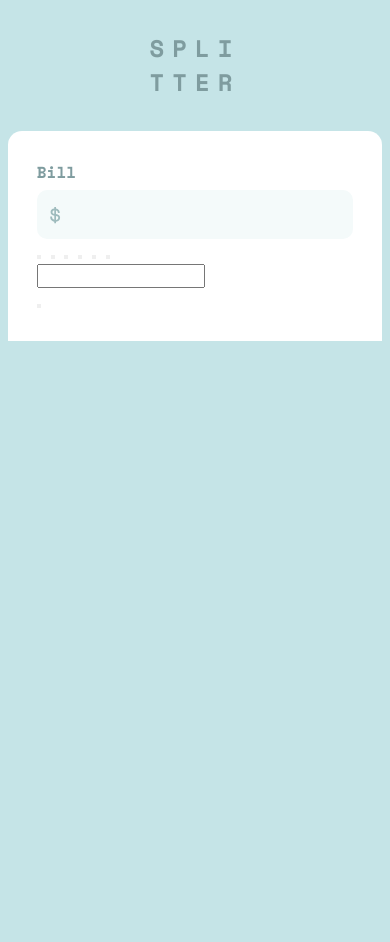
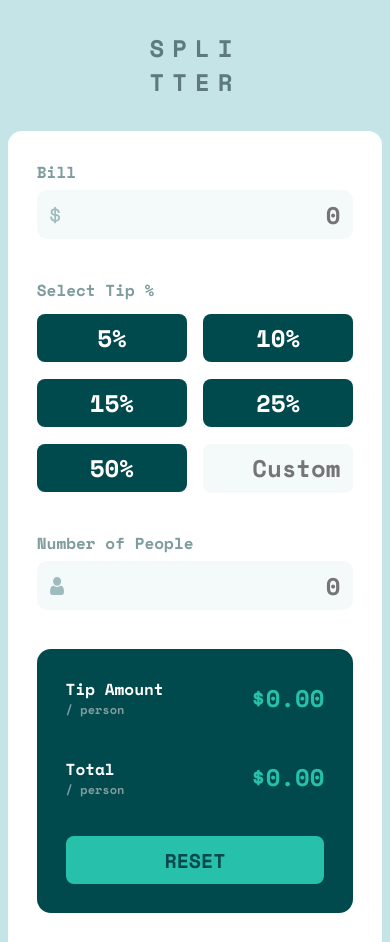
Before and after one commit to almero0922/TipCalculatorApp, a plain HTML site: page index.html in a window 390 px wide. Before the commit the page ends 844 px from the top, so only its background shows below. Drawn offline with nearby package versions, Linux system fonts and the light colour scheme.

Commit message:
Mobile Version Ready!

```diff
--- a/index.html
+++ b/index.html
@@ -32,47 +32,46 @@
     <main class="wrapper">
       <div>
         <div class="bill-container">
-          <h4>Bill</h4>
+          <h4 class="margin-bottom">Bill</h4>
           <form action="" class="bill-form">
             <img src="./images/icon-dollar.svg" alt="">
-            <input type="text" class="bill-input"/>
+            <input type="text" class="bill-input" placeholder="0"/>
           </form>
         </div>
-        <div>
-          <h4></h4>
-          <div>
-            <button></button>
-            <button></button>
-            <button></button>
-            <button></button>
-            <button></button>
-            <button></button>
+        <div class="button-matrix-wrapper">
+          <h4>Select Tip %</h4>
+          <div class="button-matrix">
+            <button>5%</button>
+            <button>10%</button>
+            <button>15%</button>
+            <button>25%</button>
+            <button>50%</button>
+            <input type="text" name="" id="" placeholder="Custom">
           </div>
         </div>
-        <div>
-          <h4></h4>
-          <form action="">
-            <input type="text">
+        <div class="">
+          <h4 class="margin-bottom">Number of People</h4>
+          <form action="" class="bill-form">
+            <img src="./images/icon-person.svg" alt="">
+            <input type="text" class="bill-input" placeholder="0">
           </form>
         </div>
-        <div>
-          <div>
-            <div>
-              <h4></h4>
-              <p></p>
+        <div class="total-wrapper">
+          <div class="result-display">
+            <div class="result-text">
+              <h4>Tip Amount</h4>
+              <p>/ person</p>
             </div>
-            <div>
-              <p><span></span></p>
+            <p id="result-0" class="result-number">$0.00</p>
+          </div>
+          <div class="result-display">
+            <div class="result-text">
+              <h4>Total</h4>
+              <p>/ person</p>
             </div>
+            <p id="result-1" class="result-number">$0.00</p>
           </div>
-          <div>
-            <h4></h4>
-            <p></p>
-          </div>
-          <div>
-            <p><span></span></p>
-          </div>
-          <button></button>
+          <button>RESET</button>
         </div>
       </div>
     </main>
--- a/style.css
+++ b/style.css
@@ -8,6 +8,7 @@
 --LightGrayishCyan: hsl(185, 41%, 84%);
 --VeryLightGrayishCyan: hsl(189, 41%, 97%);
 --White: hsl(0, 0%, 100%);
+--LightGrayishCyanHover: hsl(185, 41%, 78%);
 }
 *{
     margin: 0;
@@ -24,7 +25,6 @@ body{
     background-color: var(--LightGrayishCyan)
 }
 .app-title{
-    color: var(--DarkGrayishCyan);
     display: flex;
     justify-content: center;
     align-items: center;
@@ -34,6 +34,9 @@ body{
     line-height: 1.4;
     margin: 2rem 0;
 }
+.app-title p{
+    color: var(--DarkGrayishCyan);
+}
 .wrapper{
     background-color: white;
     width: 374px;
@@ -41,7 +44,7 @@ body{
     border-radius: 14px 14px 0 0;
     padding: 1.8rem;
 }
-.bill-container h4{
+.margin-bottom{
     margin-bottom: 0.4rem;
 }
 .bill-form{
@@ -51,6 +54,7 @@ body{
     background-color: var(--VeryLightGrayishCyan);
     align-items: center;
     border-radius: 10px;
+    margin-bottom: 2.4rem;
 }
 .bill-form img{
     height: 18px;
@@ -66,3 +70,76 @@ body{
     background-color: inherit;
     color: var(--VeryDarkCyan);
 }
+.button-matrix-wrapper{
+    margin-bottom: 2.4rem;
+    width: 100%;
+}
+.button-matrix-wrapper h4{
+    margin-bottom: 0.8rem;
+}
+.button-matrix{
+    display: grid;
+    grid-template-columns: 1fr 1fr;
+    grid-template-rows: repeat(3, 1fr);
+    grid-gap: 1rem 1rem;
+}
+.button-matrix button{
+    height: 3rem;
+    width: 100%;
+    font-size: 24px;
+    color: white;
+    background-color: var(--VeryDarkCyan);
+    border: none;
+    border-radius: 8px;
+}
+.button-matrix button:hover{
+    background-color: var(--StrongCyan);
+    cursor: pointer;
+}
+.button-matrix input{
+    width: 100%;
+    background-color: var(--VeryLightGrayishCyan);
+    text-align: right;
+    border: none;
+    font-size: 24px;
+    padding: 0.4rem 0.8rem;
+    color: var(--VeryDarkCyan);
+    border-radius: 8px;
+}
+.button-matrix input:focus{
+    outline: 2px solid var(--StrongCyan);
+}
+.total-wrapper{
+    background-color: var(--VeryDarkCyan);
+    border-radius: 14px;
+    padding: 1.8rem;
+    display: grid;
+    grid-template-rows: repeat(2, 1fr) 48px;
+    grid-gap: 2.4rem;
+}
+.result-display{
+    display: flex;
+    align-items: center;
+    justify-content: space-between;
+}
+.result-text h4{
+    color: white;
+}
+.result-text p{
+    font-size: 12px;
+}
+.result-number{
+    color: var(--StrongCyan);
+    font-size: 24px;
+}
+.total-wrapper button{
+    border: none;
+    background-color: var(--StrongCyan);
+    color: var(--VeryDarkCyan);
+    font-size: 20px;
+    border-radius: 8px;
+    cursor: pointer;
+}
+.total-wrapper button:hover{
+    background-color: var(--LightGrayishCyan);
+}
```
Also changed, not shown: text.txt (added).
